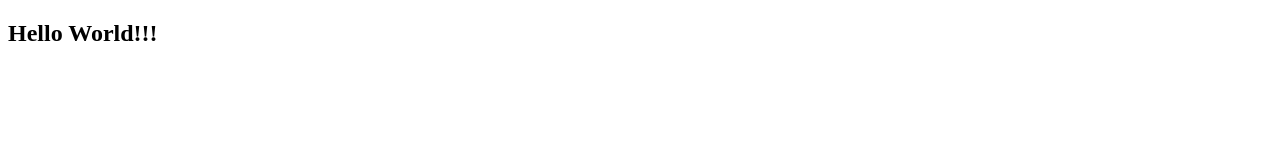
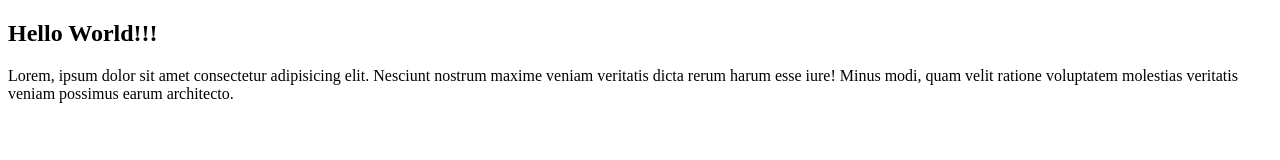
Before and after one commit to MyOrganization2000/NewRepository05062020, a plain HTML site: page index.html in a window 1280 px wide. Drawn offline with Linux system fonts and the light colour scheme.

Commit message:
jhrgfuishifgs

```diff
--- a/index.html
+++ b/index.html
@@ -7,5 +7,6 @@
 </head>
 <body>
     <h2>Hello World!!!</h2>
+    <p>Lorem, ipsum dolor sit amet consectetur adipisicing elit. Nesciunt nostrum maxime veniam veritatis dicta rerum harum esse iure! Minus modi, quam velit ratione voluptatem molestias veritatis veniam possimus earum architecto.</p>
 </body>
 </html>
```
